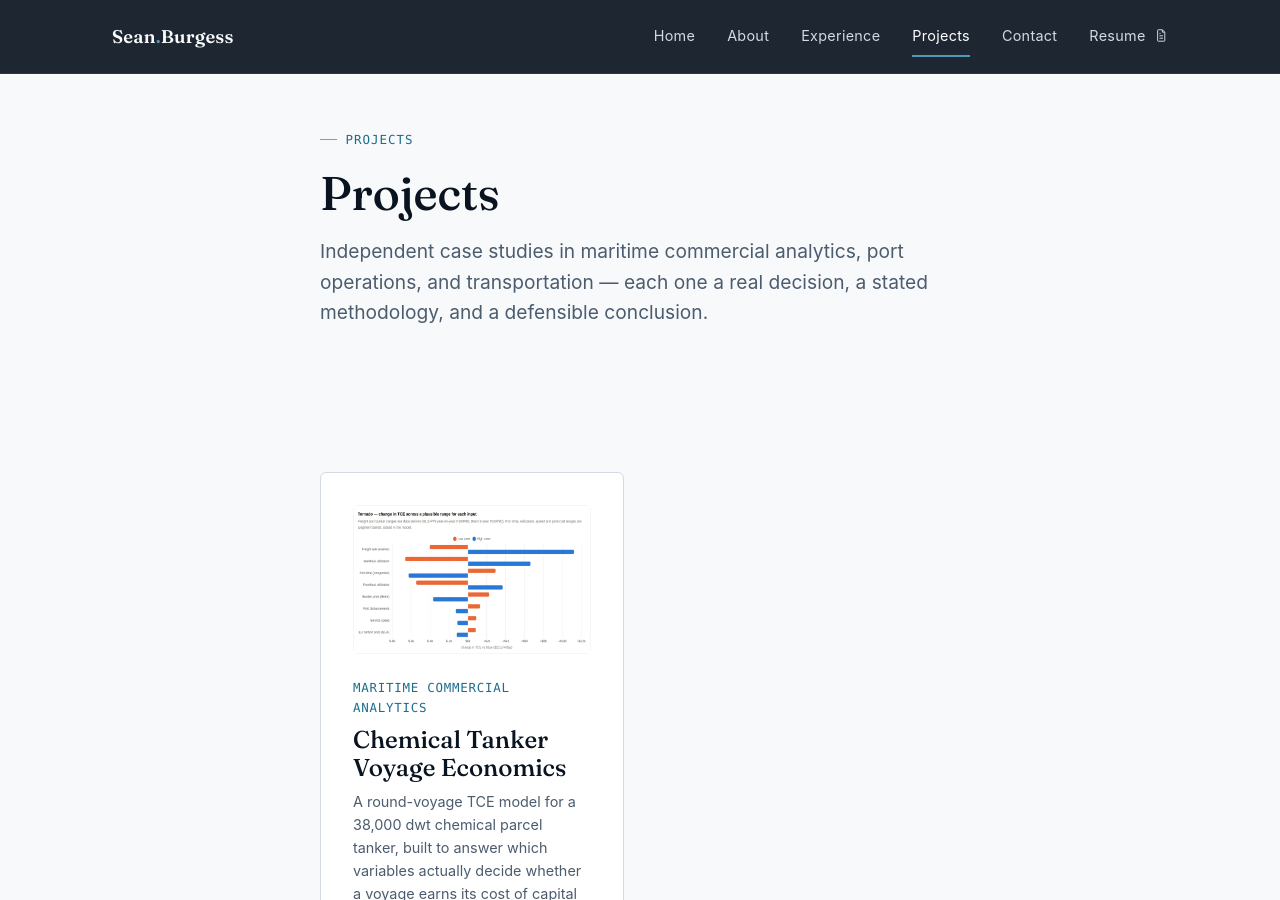
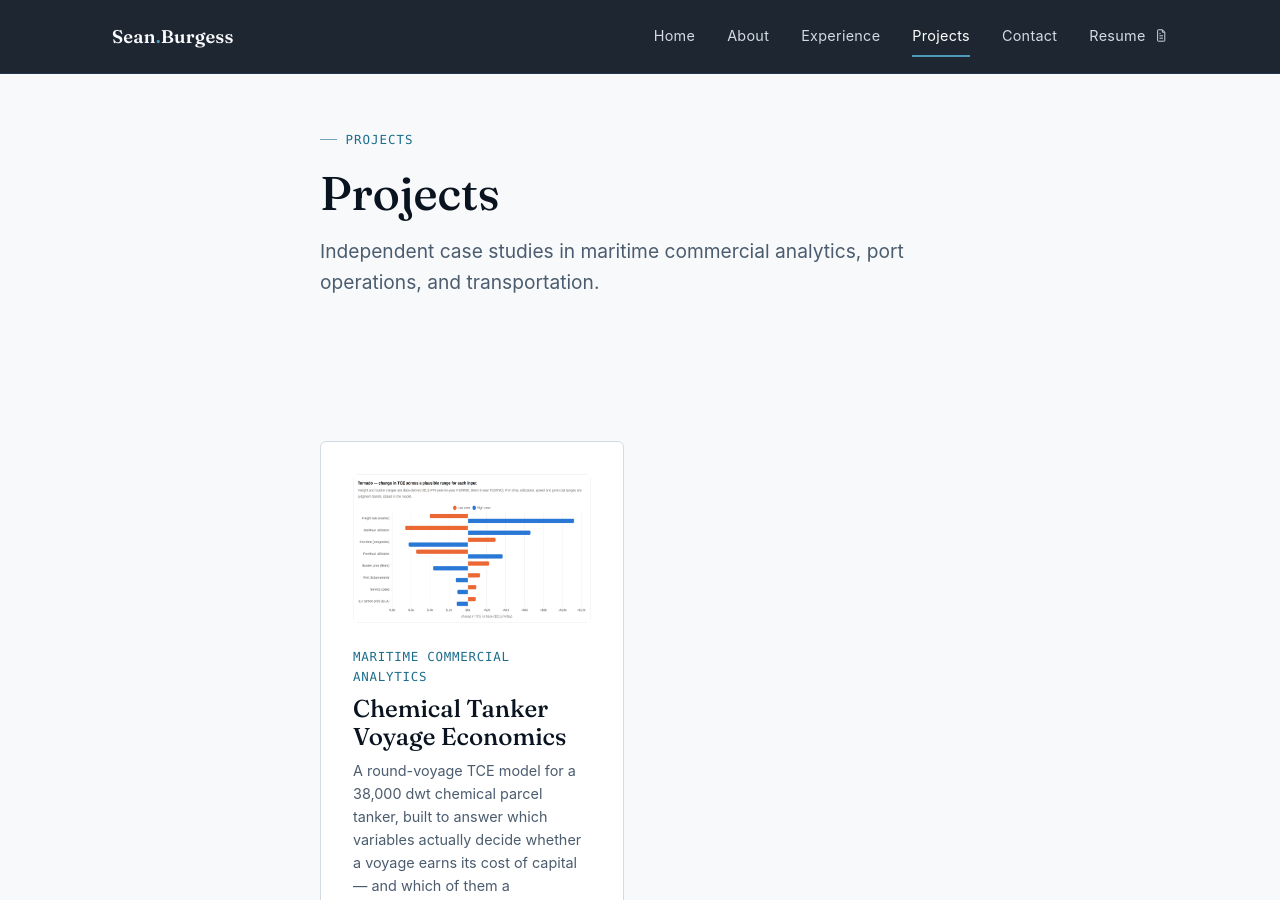
Before and after one commit to sgburgess687/sgburgess687.github.io, a Jekyll site: the page built from projects/index.md, in a window 1280 px wide and 900 px high. Built offline with Jekyll 4.4.1, drawn with Linux system fonts in a browser that asks for light colours.

Commit message:
Shorten Projects page lede
Co-Authored-By: Claude Sonnet 5 <noreply@anthropic.com>

```diff
--- a/projects/index.md
+++ b/projects/index.md
@@ -3,8 +3,7 @@ layout: page
 title: Projects
 eyebrow: Projects
 lede: >-
-  Independent case studies in maritime commercial analytics, port operations, and transportation —
-  each one a real decision, a stated methodology, and a defensible conclusion.
+  Independent case studies in maritime commercial analytics, port operations, and transportation.
 description: "Independent case studies in maritime commercial analytics, port operations, and transportation."
 permalink: /projects/
 ---
```
